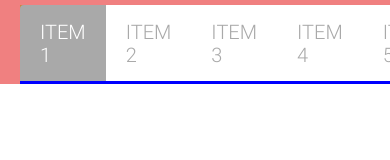
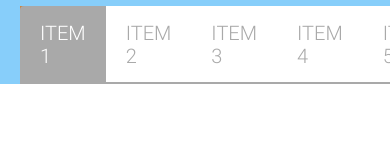
Before and after one commit to DawidRaczek/menu, a website: page index.html in a window 390 px wide. Shown: the top 160 px of the page. Drawn offline with Linux system fonts and the light colour scheme.

Commit message:
media querys intro

```diff
--- a/src/sass/components/logo.scss
+++ b/src/sass/components/logo.scss
@@ -7,4 +7,8 @@
   height: rem(64px);
   margin: rem(10px);
   display: inline-block;
+  transition: all 400ms ease-in-out;
+  &:hover{
+    transform: rotate(360deg);
+  }
 }
--- a/src/sass/components/menu.scss
+++ b/src/sass/components/menu.scss
@@ -24,7 +24,7 @@
       border-top-right-radius: rem(4px);
     }
     @include link(white, darkgrey) {
-      border-bottom: 3px solid blue;
+      border-bottom: rem(2px) solid darkgray;
     }
   }
 }
--- a/src/sass/layout/header.scss
+++ b/src/sass/layout/header.scss
@@ -3,6 +3,7 @@
 
 .header {
   background-color: lightcoral;
+  transition: all 600ms ease-in-out;
 
   &__inner {
     margin-inline: auto;
@@ -11,3 +12,10 @@
     @include flex(space-between, center)
   }
 }
+
+//media query
+@media screen and (max-width: 960px) {
+    .header {
+      background-color: lightskyblue;
+    }
+}
```
Also changed, not shown: src/css/app.css, 1 other file.
